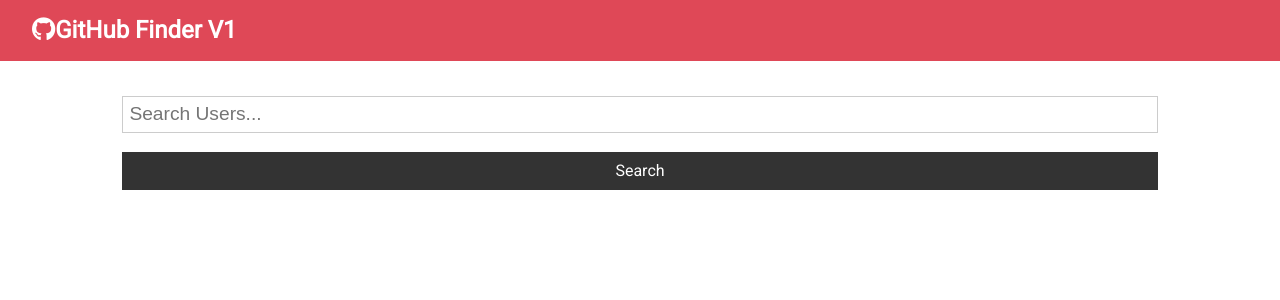
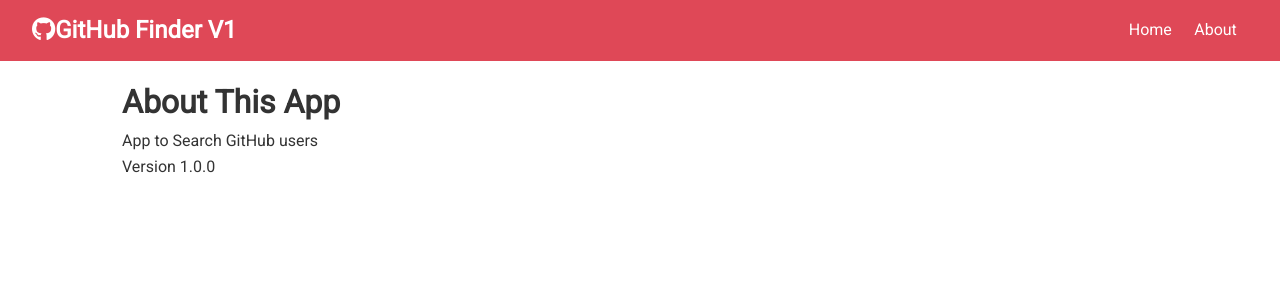
Before and after one commit to dev625/GitHub-Finder, a React (Create React App) app: page /about in a window 1280 px wide. Shown: the top 300 px of the page. Built offline with nearby package versions, Linux system fonts and the light colour scheme.

Commit message:
React Router Setup

```diff
--- a/package.json
+++ b/package.json
@@ -9,6 +9,7 @@
     "axios": "^0.21.1",
     "react": "^17.0.2",
     "react-dom": "^17.0.2",
+    "react-router-dom": "^5.2.1",
     "react-scripts": "4.0.3",
     "web-vitals": "^1.1.2"
   },
--- a/src/App.js
+++ b/src/App.js
@@ -1,8 +1,10 @@
-import React, { Component } from 'react'
+import React, { Component, Fragment } from 'react'
+import { BrowserRouter as Router, Switch, Route } from 'react-router-dom'
 import Navbar from './components/layout/Navbar'
 import Users from './components/users/Users'
 import Search from './components/users/Search'
 import Alert from './components/layout/Alert'
+import About from './components/pages/About'
 import axios from 'axios'
 import './App.css'
 
@@ -35,10 +37,17 @@
   render() {
     const { users, loading } = this.state //Destructure users and loading from the state
     return (
+      <Router>
         <div className='App'>
           <Navbar title='GitHub Finder V1' />
           <div className='container'>
             <Alert alert={this.state.alert} />
+            <Switch>
+              <Route
+                exact
+                path='/'
+                render={(props) => (
+                  <Fragment>
                     <Search
                       /*
             Notice how searchUsers and clearUsers are defined in App.js but are actually fired
@@ -50,8 +59,14 @@
                       setAlert={this.setAlert}
                     />
                     <Users loading={loading} users={users} />
+                  </Fragment>
+                )}
+              />
+              <Route exact path='/about' component={About} />
+            </Switch>
           </div>
         </div>
+      </Router>
     )
   }
 }
--- a/src/components/layout/Navbar.js
+++ b/src/components/layout/Navbar.js
@@ -1,5 +1,6 @@
 import React from 'react'
 import PropTypes from 'prop-types'
+import { Link } from 'react-router-dom'
 
 const Navbar = ({ icon, title }) => {
   return (
@@ -8,6 +9,14 @@
         <i className={icon} />
         {title}
       </h1>
+      <ul>
+        <li>
+          <Link to='/'>Home</Link>
+        </li>
+        <li>
+          <Link to='/about'>About</Link>
+        </li>
+      </ul>
     </nav>
   )
 }
--- /dev/null
+++ b/src/components/pages/About.js
@@ -0,0 +1,13 @@
+import React, { Fragment } from 'react'
+
+const About = () => {
+  return (
+    <Fragment>
+      <h1>About This App</h1>
+      <p>App to Search GitHub users</p>
+      <p>Version 1.0.0</p>
+    </Fragment>
+  )
+}
+
+export default About
```
Also changed, not shown: 1 other file (tests, documents, lock files or other folders). Lines whose indentation alone changed are shown as unchanged.
